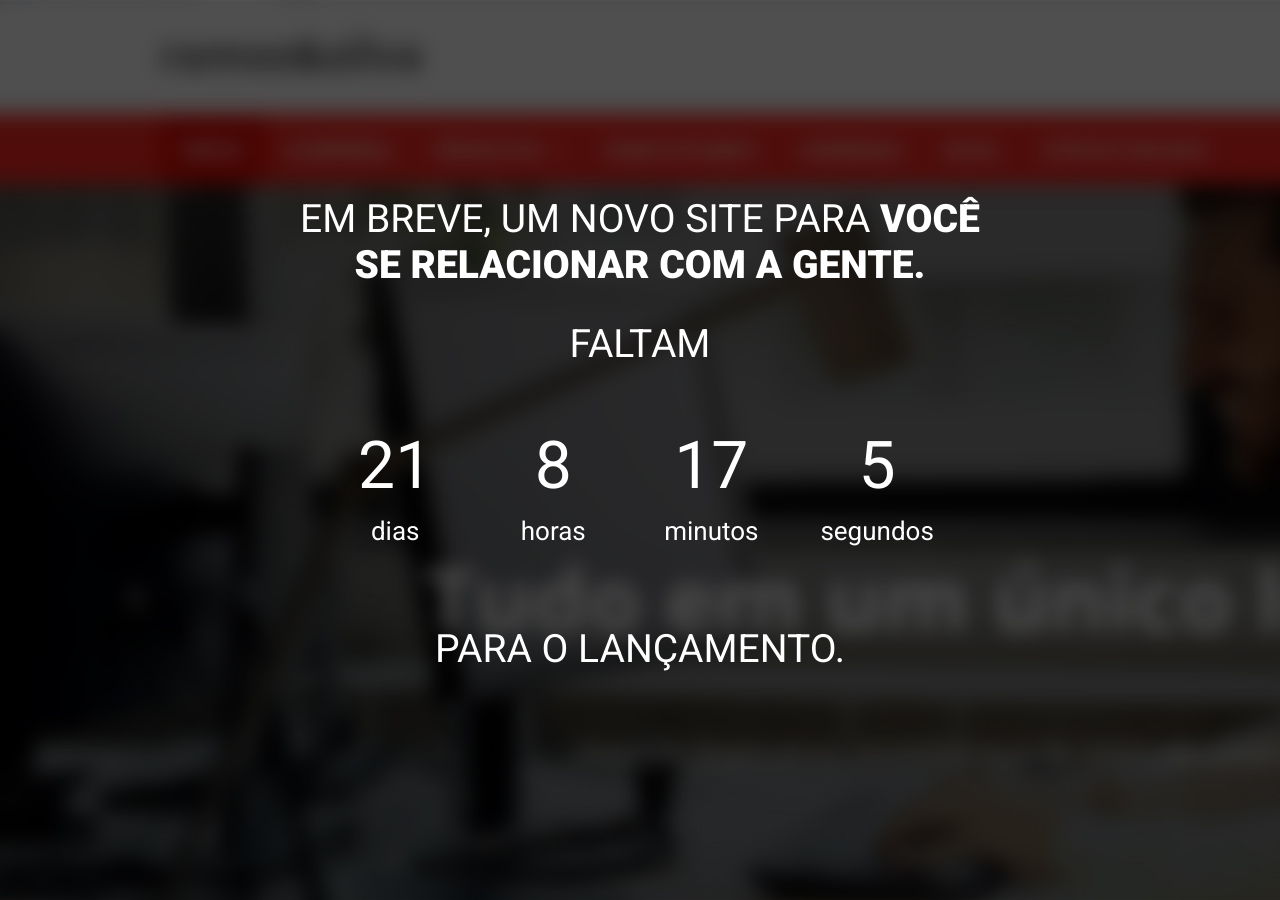
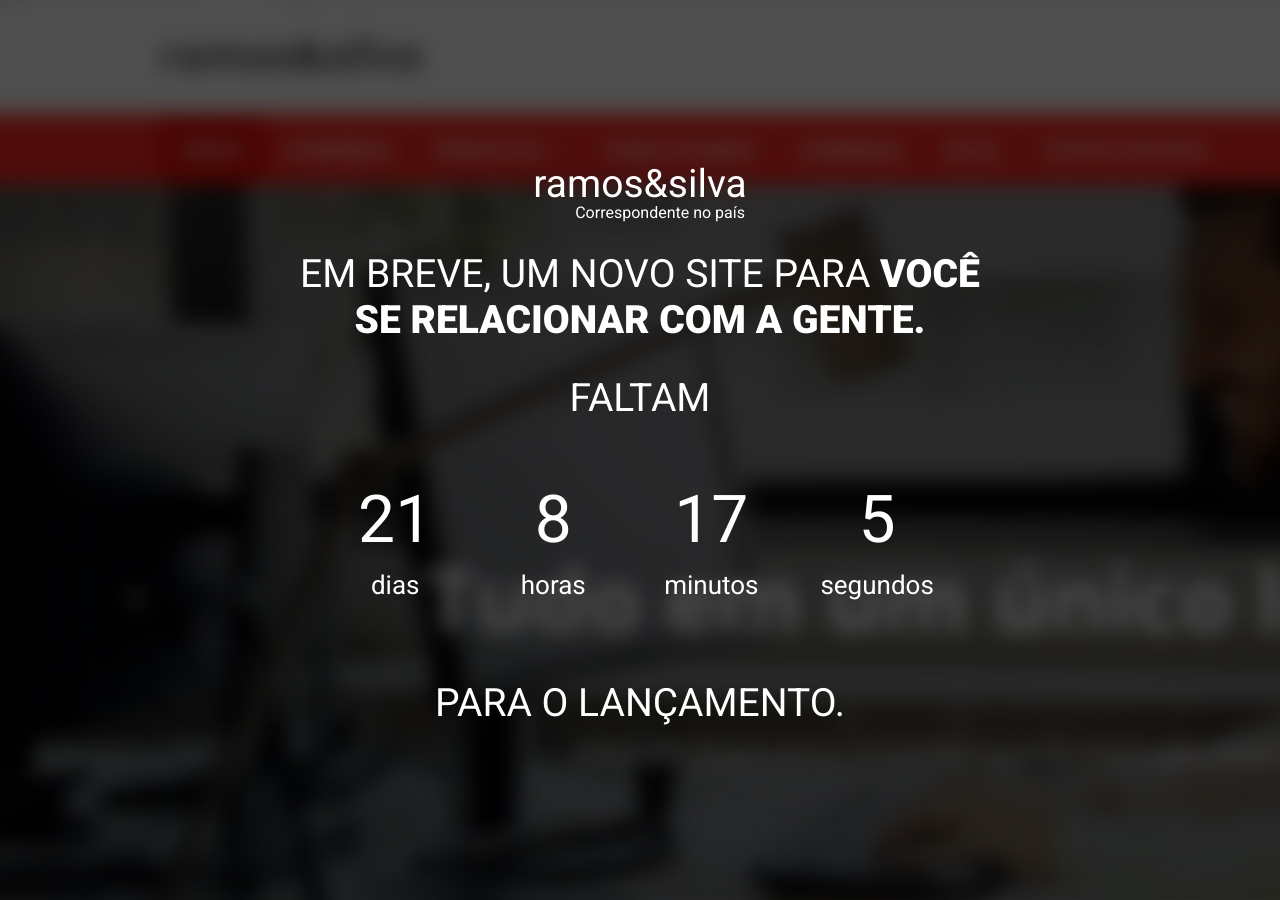
Before and after one commit to r4mpjc/r4mpjc.github.io, a Jekyll site: the page built from index.md, in a window 1280 px wide and 900 px high. Built offline with Jekyll 4.4.1, drawn with Linux system fonts in a browser that asks for light colours; grey boxes are pictures that could not be loaded.

Commit message:
Details in first block

```diff
--- a/_layouts/home.html
+++ b/_layouts/home.html
@@ -13,6 +13,7 @@
 
 		<section class="cronom">
 			<div class="wrapc">
+				<h2 style="line-height:0.55;">ramos&amp;silva<br><span style="font-size: 16px; text-align: right; width: 210px; display: inline-block;">Correspondente no país</span></h2>
 				<h2 style="margin-top: 0;">EM BREVE, UM NOVO SITE PARA <strong>VOCÊ<br>SE RELACIONAR COM A GENTE.</strong></h2>
 
 				<div class="timer-wrap">
```
